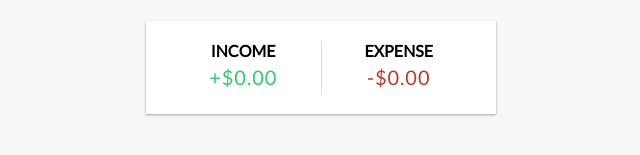
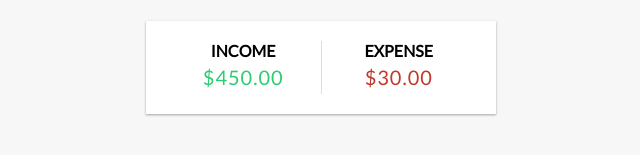
Before and after one commit to Yuji5117/expense_tracker_react, a React (Create React App) app: page / in a window 1280 px wide. Shown: the part 136-291 px from the top of the page, without its empty margins (319-959 px from the left). Built offline with nearby package versions, Linux system fonts and the light colour scheme.

Commit message:
incomeとexpenseを動的に表示させる

```diff
--- a/src/components/IncomeExpenses.tsx
+++ b/src/components/IncomeExpenses.tsx
@@ -1,15 +1,32 @@
-import React from "react";
+import React, { useContext } from "react";
+import { GlobalContext, TransactionType } from "../context/GlobalState";
 
 const IncomeExpenses = () => {
+  const { transactions }: { transactions: TransactionType[] } =
+    useContext(GlobalContext);
+
+  const amount: number[] = transactions.map(
+    (transaction) => transaction.amount
+  );
+
+  const income: string = amount
+    .filter((item) => item > 0)
+    .reduce((acc, item) => (acc += item), 0)
+    .toFixed(2);
+  const expense: string = (
+    amount.filter((item) => item < 0).reduce((acc, item) => (acc += item), 0) *
+    -1
+  ).toFixed(2);
+
   return (
     <div className="inc-exp-container">
       <div>
         <h4>Income</h4>
-        <p className="money plus">+$0.00</p>
+        <p className="money plus">${income}</p>
       </div>
       <div>
         <h4>Expense</h4>
-        <p className="money minus">-$0.00</p>
+        <p className="money minus">${expense}</p>
       </div>
     </div>
   );
```
